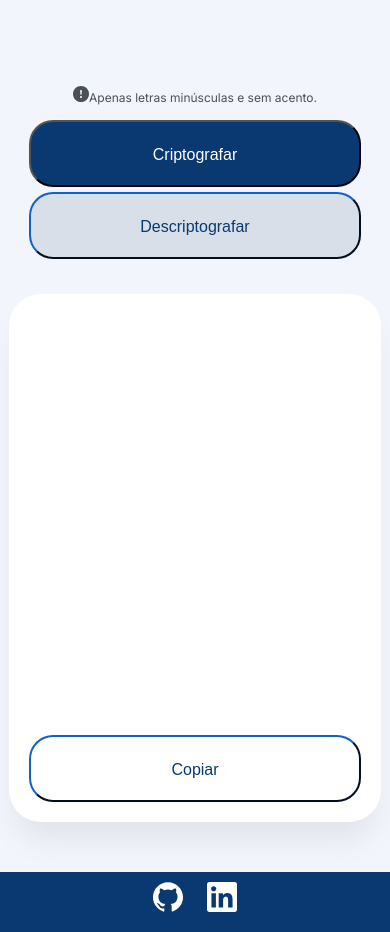
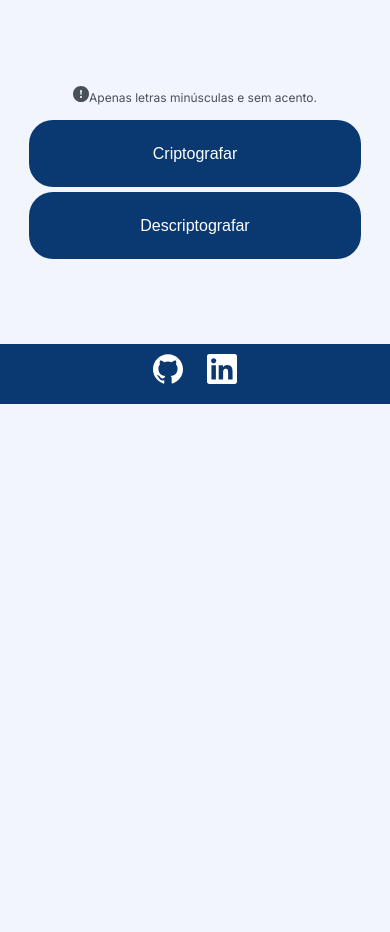
Before and after one commit to raphaelsette/alura-encoder, a plain HTML site: page index.html in a window 390 px wide. Shown: the part 440-1372 px from the top of the page. After the commit the page ends 844 px from the top, so only its background shows below. Drawn offline with Linux system fonts and the light colour scheme; some packages are replaced by stand-ins of ours; a script that the page names is missing.

Commit message:
style: organização do arquivo css e estilo dos botões

```diff
--- /dev/null
+++ b/assets/css/style-media-queries.css
@@ -0,0 +1,60 @@
+@media screen and (max-width: 480px) {
+    .conteudo-entrada {
+        padding: 20px;
+        margin: auto auto;
+        text-align: center;
+    }
+
+    .conteudo-entrada textarea {
+        max-width: 100%;
+    }
+
+    .conteudo-entrada button {
+        margin-bottom: 5px;
+    }
+
+    .conteudo-saida {
+        padding: 20px;
+        margin: 10px auto 10px auto;
+        width: 85%;
+    }
+
+    #botao-acao {
+        width: 100%;
+    }
+
+    #botao-copiar {
+        width: 100%;
+    }
+}
+
+@media screen and (max-width: 1365px) {
+    .conteudo-entrada {
+        padding: 20px;
+        margin: auto auto;
+        text-align: center;
+        width: 85%;
+    }
+
+    .conteudo-entrada textarea {
+        max-width: 100%;
+    }
+
+    .conteudo-entrada button {
+        margin-bottom: 5px;
+    }
+
+    .conteudo-saida {
+        padding: 20px;
+        margin: 10px auto 10px auto;
+        width: 85%;
+    }
+
+    .conteudo-saida textarea {
+        max-width: 100%;
+    }
+
+    #botao-copiar {
+        width: 100%;
+    }
+}
--- a/assets/css/style.css
+++ b/assets/css/style.css
@@ -64,39 +64,25 @@ section {
     color: #495057;
 }
 
-#botao-criptografar {
+#botao-acao {
     width: 45%;
     height: 67px;
     border-radius: 24px;
     padding: 24px;
     gap: 8px;
+    border: none;
     background: #0A3871;
     color: #FFFFFF;
     font-size: 16px;
 }
 
-#botao-criptografar:hover {
+#botao-acao:hover {
     cursor: pointer;
-    transition: 1s all;
-    transform: scale(1.1) rotate(1deg);
-}
-
-#botao-descriptografar {
-    width: 45%;
-    height: 67px;
-    border-radius: 24px;
-    padding: 24px;
-    gap: 8px;
-    background: #D8DFE8;
-    font-size: 16px;
+    border: 1px solid;
+    border-color: #0A3871;
+    background: #FFFFFF;
     color: #0A3871;
-    border-color: #0A3871;
-}
-
-#botao-descriptografar:hover {
-    cursor: pointer;
-    transition: 1s all;
-    transform: scale(1.1) rotate(1deg);
+    transition: 0.3s all;
 }
 
 .conteudo-saida {
@@ -128,16 +114,19 @@ section {
     border-radius: 24px;
     padding: 24px;
     gap: 8px;
-    border-color: #0A3871;
-    background: #FFFFFF;
-    color: #0A3871;
+    border: none;
+    background: #0A3871;
+    color: #FFFFFF;
     font-size: 16px;
 }
 
 #botao-copiar:hover {
     cursor: pointer;
-    transition: 1s all;
-    transform: scale(1.1) rotate(1deg);
+    border: 1px solid;
+    border-color: #0A3871;
+    background: #FFFFFF;
+    color: #0A3871;
+    transition: 0.3s all;
 }
 
 footer {
@@ -155,68 +144,3 @@ footer {
     width: 30px;
     padding: 10px;
 }
-
-@media screen and (max-width: 480px) {
-    .conteudo-entrada {
-        padding: 20px;
-        margin: auto auto;
-        text-align: center;
-    }
-
-    .conteudo-entrada textarea {
-        max-width: 100%;
-    }
-
-    .conteudo-entrada button {
-        margin-bottom: 5px;
-    }
-
-    .conteudo-saida {
-        padding: 20px;
-        margin: 10px auto 10px auto;
-        width: 85%;
-    }
-
-    #botao-criptografar {
-        width: 100%;
-    }
-
-    #botao-descriptografar {
-        width: 100%;
-    }
-
-    #botao-copiar {
-        width: 100%;
-    }
-}
-
-@media screen and (max-width: 1365px) {
-    .conteudo-entrada {
-        padding: 20px;
-        margin: auto auto;
-        text-align: center;
-        width: 85%;
-    }
-
-    .conteudo-entrada textarea {
-        max-width: 100%;
-    }
-
-    .conteudo-entrada button {
-        margin-bottom: 5px;
-    }
-
-    .conteudo-saida {
-        padding: 20px;
-        margin: 10px auto 10px auto;
-        width: 85%;
-    }
-
-    .conteudo-saida textarea {
-        max-width: 100%;
-    }
-
-    #botao-copiar {
-        width: 100%;
-    }
-}
--- a/index.html
+++ b/index.html
@@ -7,6 +7,7 @@
     <title>Codificador Alura</title>
     <link rel="stylesheet" href="./assets/css/reset.css">
     <link rel="stylesheet" href="./assets/css/style.css">
+    <link rel="stylesheet" href="./assets/css/style-media-queries.css">
     <script src="https://cdn.jsdelivr.net/npm/sweetalert2@11" defer></script>
     <script src="./assets/js/criptografia.js" defer></script>
 </head>
@@ -21,12 +22,12 @@
                 <textarea id="input-entrada" placeholder="Digite seu texto"></textarea>
                 <p><img src="./assets/img/icone-aviso.svg" alt="Icone de Aviso">Apenas letras minúsculas e sem acento.
                 </p>
-                <button type="submit" id="botao-criptografar" name="botao-criptografar"
+                <button type="submit" id="botao-acao" name="botao-criptografar"
                     onclick="criptografar()">Criptografar</button>
-                <button type="submit" id="botao-descriptografar" name="botao-descriptografar"
+                <button type="submit" id="botao-acao" name="botao-descriptografar"
                     onclick="descriptografar()">Descriptografar</button>
             </div>
-            <div class="conteudo-saida">
+            <div class="conteudo-saida" hidden>
                 <textarea id="input-saida" readonly></textarea>
                 <button id="botao-copiar" onclick="copiarTexto()">Copiar</button>
             </div>
```
